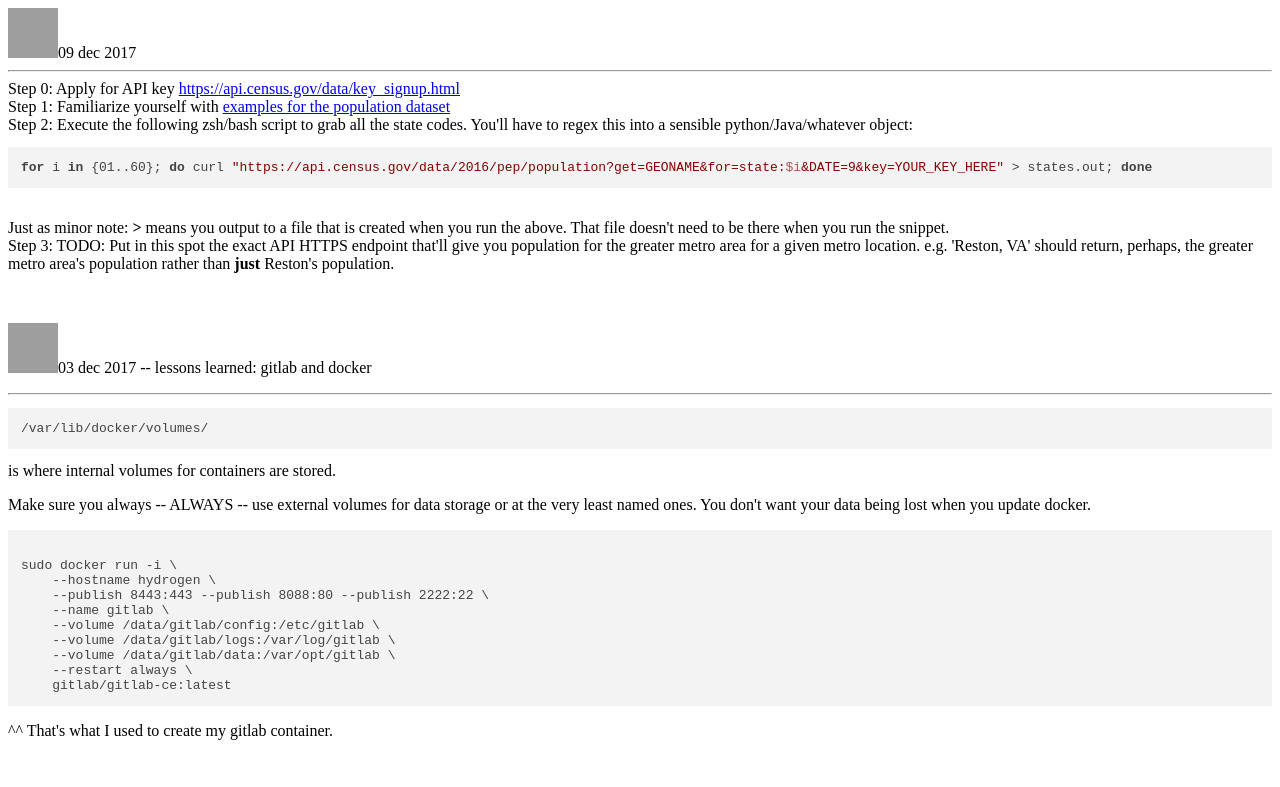
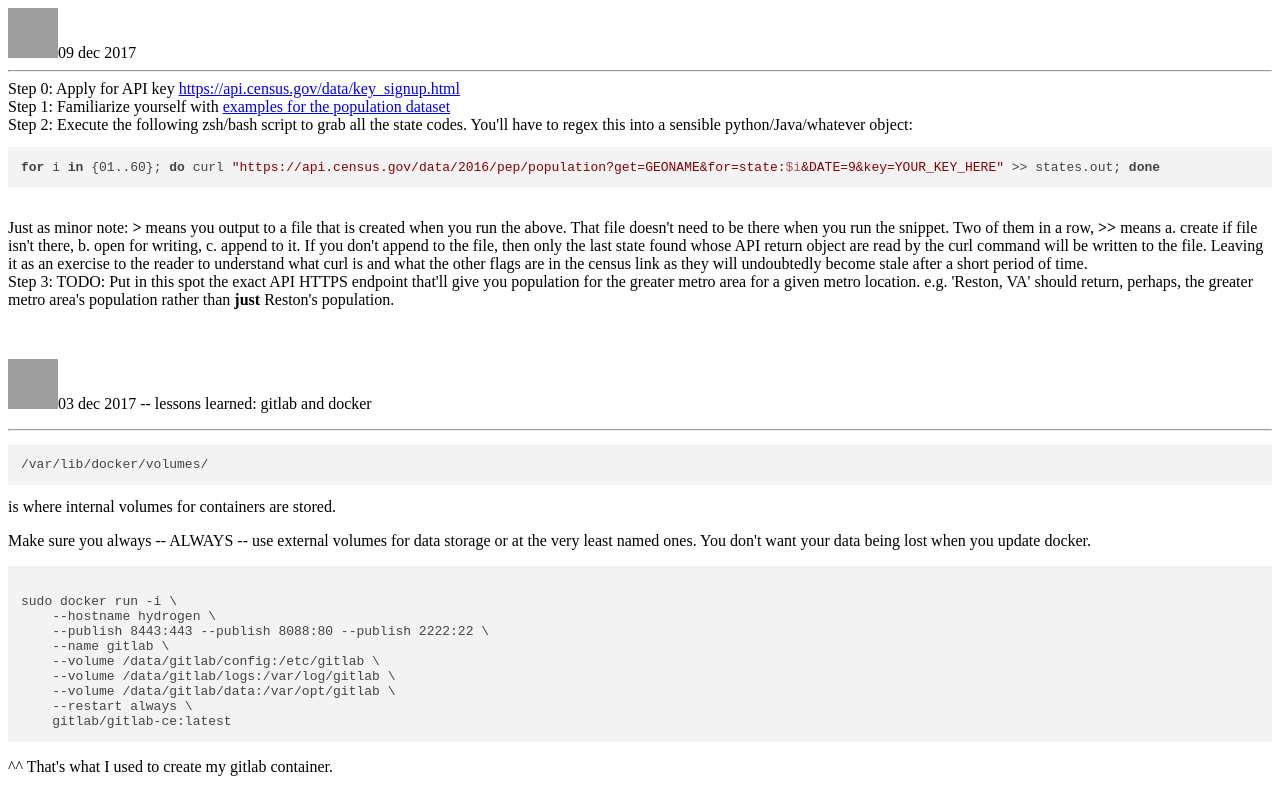
Before and after one commit to creedrogers/creedrogers.github.io, a plain HTML site: page index.html in a window 1280 px wide. Shown: the top 787 px of the page. Drawn offline with nearby package versions, Linux system fonts and the light colour scheme; grey boxes are pictures that could not be loaded.

Commit message:
minor tweak

```diff
--- a/index.html
+++ b/index.html
@@ -7,8 +7,8 @@
 Step 0: Apply for API key <a href="https://api.census.gov/data/key_signup.html">https://api.census.gov/data/key_signup.html</a><br>
 Step 1: Familiarize yourself with <a href="https://api.census.gov/data/2016/pep/population/examples.html">examples for the population dataset</a><br>
 Step 2: Execute the following zsh/bash script to grab all the state codes. You'll have to regex this into a sensible python/Java/whatever object:<br>
-<pre><code>for i in {01..60}; do curl "https://api.census.gov/data/2016/pep/population?get=GEONAME&amp;for=state:$i&amp;DATE=9&amp;key=YOUR_KEY_HERE" &gt; states.out; done</code></pre><br>
-Just as minor note: <b>&gt;</b> means you output to a file that is created when you run the above.  That file doesn't need to be there when you run the snippet.<br>
+<pre><code>for i in {01..60}; do curl "https://api.census.gov/data/2016/pep/population?get=GEONAME&amp;for=state:$i&amp;DATE=9&amp;key=YOUR_KEY_HERE" &gt;&gt; states.out; done</code></pre><br>
+Just as minor note: <b>&gt;</b> means you output to a file that is created when you run the above.  That file doesn't need to be there when you run the snippet. Two of them in a row, <b>&gt;&gt;</b> means a. create if file isn't there, b. open for writing, c. append to it.  If you don't append to the file, then only the last state found whose API return object are read by the curl command will be written to the file.  Leaving it as an exercise to the reader to understand what curl is and what the other flags are in the census link as they will undoubtedly become stale after a short period of time.<br>
 Step 3: TODO: Put in this spot the exact API HTTPS endpoint that'll give you population for the greater metro area for a given metro location.  e.g. 'Reston, VA' should return, perhaps, the greater metro area's population rather than <b>just</b> Reston's population.<p>&nbsp;<p>
 
 
```
